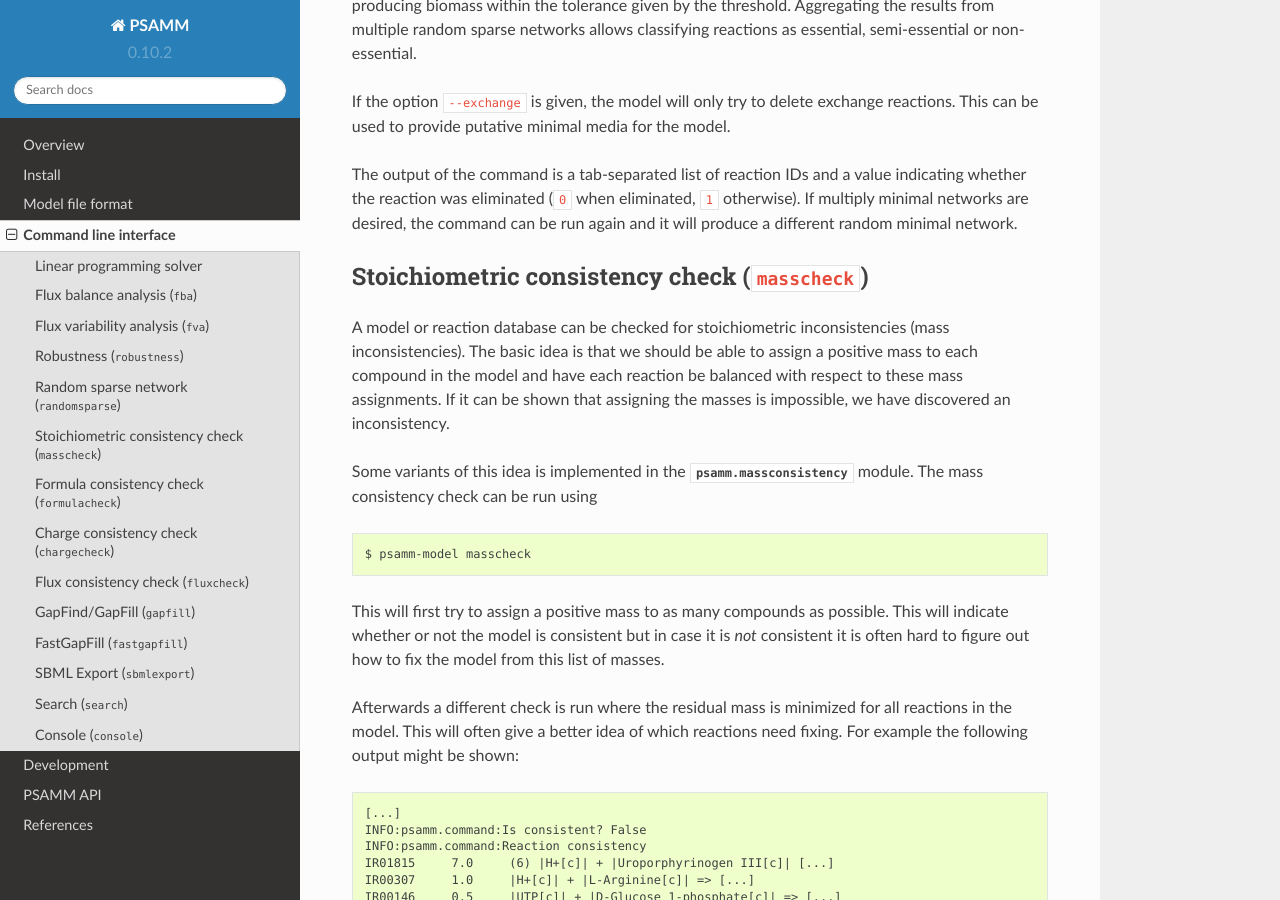
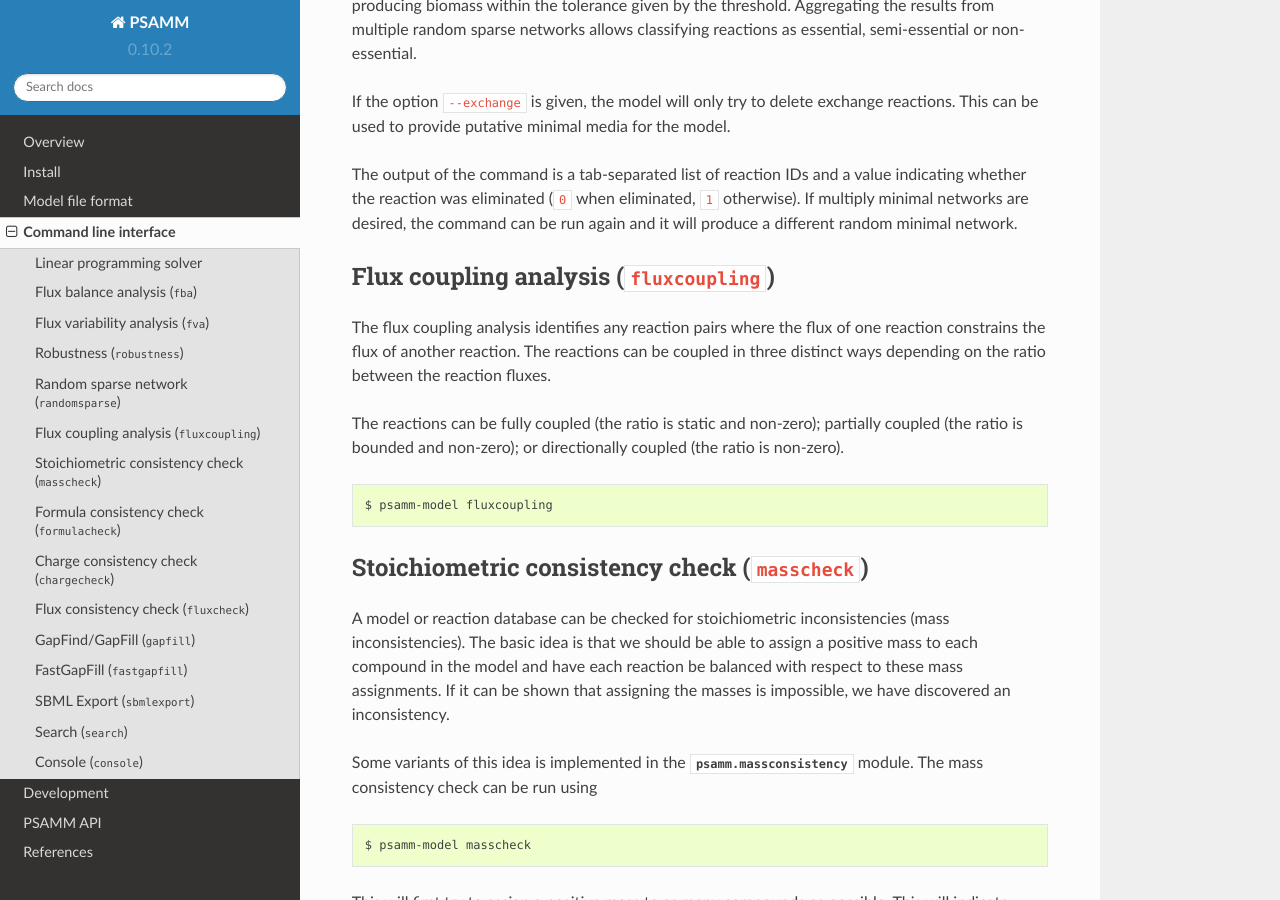
Before and after one commit to zhanglab/psamm, a Sphinx documentation site: the page built from docs/commands.rst, in a window 1280 px wide and 900 px high, scrolled down 3167 px. Built offline with Sphinx 7.4.7 and the Read the Docs theme 2.0.0, drawn with Linux system fonts in a browser that asks for light colours; the version number is read from the project's files by our own code.

Commit message:
docs: Add command description for fluxcoupling

```diff
--- a/docs/commands.rst
+++ b/docs/commands.rst
@@ -168,6 +168,21 @@ The output of the command is a tab-separated list of reaction IDs and a value
 indicating whether the reaction was eliminated (``0`` when eliminated, ``1``
 otherwise). If multiply minimal networks are desired, the command can be run
 again and it will produce a different random minimal network.
+
+Flux coupling analysis (``fluxcoupling``)
+-----------------------------------------
+
+The flux coupling analysis identifies any reaction pairs where the flux of one
+reaction constrains the flux of another reaction. The reactions can be coupled
+in three distinct ways depending on the ratio between the reaction fluxes.
+
+The reactions can be fully coupled (the ratio is static and non-zero);
+partially coupled (the ratio is bounded and non-zero); or directionally
+coupled (the ratio is non-zero).
+
+.. code-block:: shell
+
+    $ psamm-model fluxcoupling
 
 Stoichiometric consistency check (``masscheck``)
 ------------------------------------------------
```
